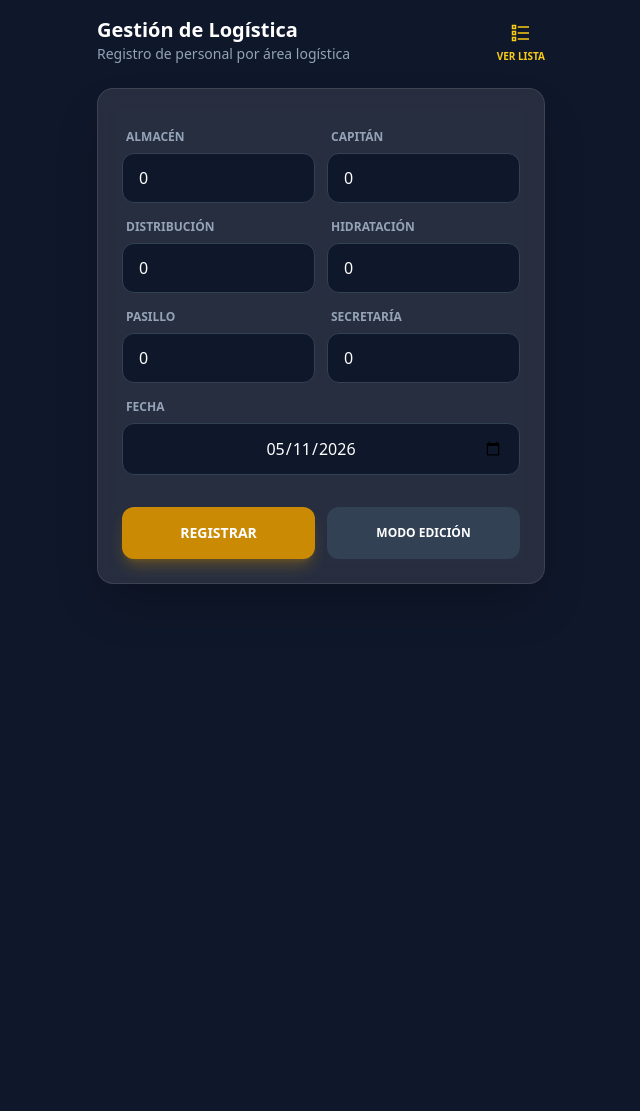
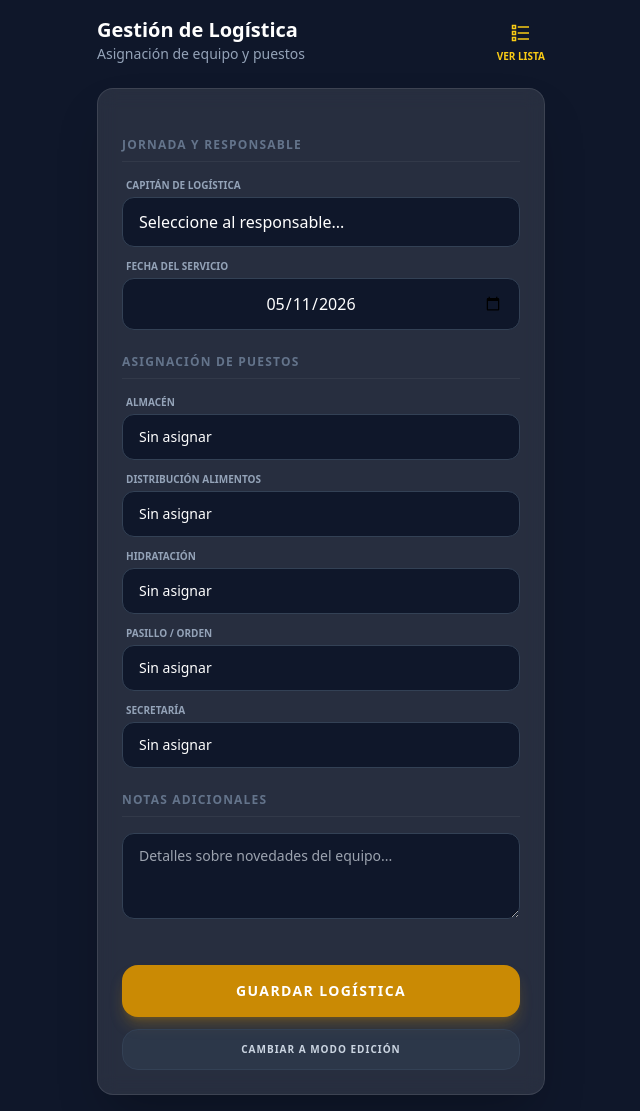
Before and after one commit to jeancgarciaq/estadistica-maranatha-infantil-fastapi, a Python web app: template web/templates/logistica/index.html in a window 1280 px wide. Shown: the whole page, without its empty margins (319-959 px from the left). Before the commit the page ends 584 px from the top, so only its background shows below. Run offline with Jinja, Linux system fonts and the light colour scheme; the template is opened without the code that fills it, so the values that code supplies are empty; some libraries are stand-ins or nearby versions.

Commit message:
feat: add logistics management interface with creation and editing capabilities

```diff
--- a/web/templates/logistica/index.html
+++ b/web/templates/logistica/index.html
@@ -7,7 +7,7 @@
     <div class="mb-6 flex items-center justify-between">
         <div>
             <h2 class="text-xl font-bold text-white">Gestión de Logística</h2>
-            <p class="text-slate-400 text-sm">Registro de personal por área logística</p>
+            <p class="text-slate-400 text-sm">Asignación de equipo y puestos</p>
         </div>
         <a href="/logistica/lista" class="text-yellow-400 hover:text-yellow-300 flex flex-col items-center">
             <i class="la la-list text-2xl"></i>
@@ -30,72 +30,121 @@
     </script>
 
     <div class="glass p-6 rounded-2xl border border-white/10 shadow-2xl">
-        <form id="logisticaForm" action="/logistica/crear" method="post" class="space-y-4">
+        <form id="logisticaForm" action="/logistica/crear" method="post" class="space-y-6">
+            <!-- ID solo para edición -->
             <div id="id_field" class="hidden">
-                <label class="block text-xs font-semibold text-slate-400 uppercase mb-2 ml-1">ID Logística</label>
+                <label class="block text-[10px] font-bold text-yellow-500 uppercase mb-1 ml-1 tracking-wider">ID de
+                    Registro</label>
                 <input type="number" name="id" id="logistica_id"
-                    class="w-full bg-slate-900 border border-slate-700 rounded-xl px-4 py-3 text-white focus:outline-none focus:border-yellow-500">
+                    class="w-full bg-slate-900/50 border border-slate-700 rounded-xl px-4 py-3 text-white focus:outline-none focus:border-yellow-500 font-mono">
             </div>
 
-            <div class="grid grid-cols-2 gap-3">
+            <!-- SECCIÓN 1: Responsable y Fecha -->
+            <div class="space-y-4">
+                <h3 class="text-xs font-bold text-slate-500 uppercase tracking-widest border-b border-white/5 pb-2">
+                    Jornada y Responsable</h3>
+                <div class="space-y-3">
                     <div>
-                    <label class="block text-xs font-semibold text-slate-400 uppercase mb-2 ml-1">Almacén</label>
-                    <input type="number" name="almacen" id="logistica_almacen" value="0" required
-                        class="w-full bg-slate-900 border border-slate-700 rounded-xl px-4 py-3 text-white focus:outline-none focus:border-yellow-500"
-                        placeholder="Cantidad">
+                        <label class="block text-[10px] font-semibold text-slate-400 uppercase mb-1 ml-1">Capitán de
+                            Logística</label>
+                        <select name="id_capitan" id="logistica_id_capitan" required
+                            class="w-full bg-slate-900 border border-slate-700 rounded-xl px-4 py-3 text-white focus:border-yellow-500 appearance-none">
+                            <option value="">Seleccione al responsable...</option>
+                            {% for servidor in servidores %}
+                            <option value="{{ servidor.id }}">{{ servidor.nombre }}</option>
+                            {% endfor %}
+                        </select>
                     </div>
                     <div>
-                    <label class="block text-xs font-semibold text-slate-400 uppercase mb-2 ml-1">Capitán</label>
-                    <input type="number" name="capitan" id="logistica_capitan" value="0" required
-                        class="w-full bg-slate-900 border border-slate-700 rounded-xl px-4 py-3 text-white focus:outline-none focus:border-yellow-500"
-                        placeholder="Cantidad">
+                        <label class="block text-[10px] font-semibold text-slate-400 uppercase mb-1 ml-1">Fecha del
+                            Servicio</label>
+                        <input type="date" name="fecha" id="logistica_fecha" required
+                            class="w-full bg-slate-900 border border-slate-700 rounded-xl px-4 py-3 text-white focus:outline-none focus:border-yellow-500 text-center">
+                    </div>
                 </div>
             </div>
 
-            <div class="grid grid-cols-2 gap-3">
+            <!-- SECCIÓN 2: Distribución de Puestos -->
+            <div class="space-y-4">
+                <h3 class="text-xs font-bold text-slate-500 uppercase tracking-widest border-b border-white/5 pb-2">
+                    Asignación de Puestos</h3>
+                <div class="space-y-3">
                     <div>
-                    <label class="block text-xs font-semibold text-slate-400 uppercase mb-2 ml-1">Distribución</label>
-                    <input type="number" name="distribucion" id="logistica_distribucion" value="0"
-                        class="w-full bg-slate-900 border border-slate-700 rounded-xl px-4 py-3 text-white focus:outline-none focus:border-yellow-500"
-                        placeholder="Cantidad">
+                        <label
+                            class="block text-[10px] font-semibold text-slate-400 uppercase mb-1 ml-1">Almacén</label>
+                        <select name="id_almacen" id="logistica_id_almacen"
+                            class="w-full bg-slate-900 border border-slate-700 rounded-xl px-4 py-3 text-white focus:border-yellow-500 appearance-none text-sm">
+                            <option value="">Sin asignar</option>
+                            {% for servidor in servidores %}
+                            <option value="{{ servidor.id }}">{{ servidor.nombre }}</option>
+                            {% endfor %}
+                        </select>
                     </div>
                     <div>
-                    <label class="block text-xs font-semibold text-slate-400 uppercase mb-2 ml-1">Hidratación</label>
-                    <input type="number" name="hidratacion" id="logistica_hidratacion" value="0"
-                        class="w-full bg-slate-900 border border-slate-700 rounded-xl px-4 py-3 text-white focus:outline-none focus:border-yellow-500"
-                        placeholder="Cantidad">
+                        <label class="block text-[10px] font-semibold text-slate-400 uppercase mb-1 ml-1">Distribución
+                            Alimentos</label>
+                        <select name="id_distribucion" id="logistica_id_distribucion"
+                            class="w-full bg-slate-900 border border-slate-700 rounded-xl px-4 py-3 text-white focus:border-yellow-500 appearance-none text-sm">
+                            <option value="">Sin asignar</option>
+                            {% for servidor in servidores %}
+                            <option value="{{ servidor.id }}">{{ servidor.nombre }}</option>
+                            {% endfor %}
+                        </select>
+                    </div>
+                    <div>
+                        <label
+                            class="block text-[10px] font-semibold text-slate-400 uppercase mb-1 ml-1">Hidratación</label>
+                        <select name="id_hidratacion" id="logistica_id_hidratacion"
+                            class="w-full bg-slate-900 border border-slate-700 rounded-xl px-4 py-3 text-white focus:border-yellow-500 appearance-none text-sm">
+                            <option value="">Sin asignar</option>
+                            {% for servidor in servidores %}
+                            <option value="{{ servidor.id }}">{{ servidor.nombre }}</option>
+                            {% endfor %}
+                        </select>
+                    </div>
+                    <div>
+                        <label class="block text-[10px] font-semibold text-slate-400 uppercase mb-1 ml-1">Pasillo /
+                            Orden</label>
+                        <select name="id_pasillo" id="logistica_id_pasillo"
+                            class="w-full bg-slate-900 border border-slate-700 rounded-xl px-4 py-3 text-white focus:border-yellow-500 appearance-none text-sm">
+                            <option value="">Sin asignar</option>
+                            {% for servidor in servidores %}
+                            <option value="{{ servidor.id }}">{{ servidor.nombre }}</option>
+                            {% endfor %}
+                        </select>
+                    </div>
+                    <div>
+                        <label
+                            class="block text-[10px] font-semibold text-slate-400 uppercase mb-1 ml-1">Secretaría</label>
+                        <select name="id_secretaria" id="logistica_id_secretaria"
+                            class="w-full bg-slate-900 border border-slate-700 rounded-xl px-4 py-3 text-white focus:border-yellow-500 appearance-none text-sm">
+                            <option value="">Sin asignar</option>
+                            {% for servidor in servidores %}
+                            <option value="{{ servidor.id }}">{{ servidor.nombre }}</option>
+                            {% endfor %}
+                        </select>
+                    </div>
                 </div>
             </div>
 
-            <div class="grid grid-cols-2 gap-3">
-                <div>
-                    <label class="block text-xs font-semibold text-slate-400 uppercase mb-2 ml-1">Pasillo</label>
-                    <input type="number" name="pasillo" id="logistica_pasillo" value="0"
-                        class="w-full bg-slate-900 border border-slate-700 rounded-xl px-4 py-3 text-white focus:outline-none focus:border-yellow-500"
-                        placeholder="Cantidad">
-                </div>
-                <div>
-                    <label class="block text-xs font-semibold text-slate-400 uppercase mb-2 ml-1">Secretaría</label>
-                    <input type="number" name="secretaria" id="logistica_secretaria" value="0"
-                        class="w-full bg-slate-900 border border-slate-700 rounded-xl px-4 py-3 text-white focus:outline-none focus:border-yellow-500"
-                        placeholder="Cantidad">
-                </div>
+            <!-- SECCIÓN 3: Observaciones -->
+            <div class="space-y-4">
+                <h3 class="text-xs font-bold text-slate-500 uppercase tracking-widest border-b border-white/5 pb-2">
+                    Notas Adicionales</h3>
+                <textarea name="observaciones" id="logistica_observaciones" rows="3"
+                    class="w-full bg-slate-900 border border-slate-700 rounded-xl px-4 py-3 text-white focus:outline-none focus:border-yellow-500 text-sm"
+                    placeholder="Detalles sobre novedades del equipo..."></textarea>
             </div>
 
-            <div>
-                <label class="block text-xs font-semibold text-slate-400 uppercase mb-2 ml-1">Fecha</label>
-                <input type="date" name="fecha" id="logistica_fecha" required
-                    class="w-full bg-slate-900 border border-slate-700 rounded-xl px-4 py-3 text-white focus:outline-none focus:border-yellow-500 text-center">
-            </div>
-
-            <div class="grid grid-cols-2 gap-3 pt-4">
+            <!-- Botones de Acción -->
+            <div class="flex flex-col gap-3 pt-4">
                 <button type="submit" id="btn_submit"
-                    class="bg-yellow-600 hover:bg-yellow-500 text-white font-bold py-4 rounded-xl transition-all active:scale-95 shadow-lg shadow-yellow-600/30 uppercase text-sm">
-                    Registrar
+                    class="w-full bg-yellow-600 hover:bg-yellow-500 text-white font-bold py-4 rounded-2xl transition-all active:scale-95 shadow-lg shadow-yellow-600/30 uppercase text-sm tracking-widest">
+                    Guardar Logística
                 </button>
                 <button type="button" onclick="cambiarAModoEdicion()" id="btn_mode"
-                    class="bg-slate-700 hover:bg-slate-600 text-white font-bold py-4 rounded-xl transition-all uppercase text-xs">
-                    Modo Edición
+                    class="w-full bg-slate-700/50 hover:bg-slate-600 text-slate-300 font-bold py-3 rounded-2xl transition-all uppercase text-[10px] tracking-widest border border-slate-700">
+                    Cambiar a Modo Edición
                 </button>
             </div>
         </form>
@@ -103,7 +152,7 @@
         <form id="deleteForm" action="/logistica/eliminar" method="post" class="hidden">
             <input type="hidden" name="id" id="delete_id">
             <button type="submit" onclick="return confirm('¿Eliminar registro de logística?')"
-                class="w-full bg-red-600/20 hover:bg-red-600 text-red-500 hover:text-white font-bold py-3 rounded-xl border border-red-600/50 transition-all mt-2 uppercase text-xs">
+                class="w-full bg-red-600/10 hover:bg-red-600 text-red-500 hover:text-white font-bold py-4 rounded-2xl border border-red-500/30 transition-all mt-4 uppercase text-xs tracking-widest">
                 Eliminar Registro
             </button>
         </form>
@@ -111,6 +160,7 @@
 </div>
 
 <script>
+
     function cambiarAModoEdicion() {
         const form = document.getElementById('logisticaForm');
         const idField = document.getElementById('id_field');
@@ -135,21 +185,28 @@
             document.getElementById('logistica_id').required = false;
         }
     }
-    document.getElementById('logistica_fecha').valueAsDate = new Date();
 
     window.onload = function () {
-        const urlParams = new URLSearchParams(window.location.search);
         const editId = urlParams.get('edit_id');
         if (editId) {
             cambiarAModoEdicion();
             document.getElementById('logistica_id').value = editId;
-            document.getElementById('logistica_almacen').value = urlParams.get('almacen') || "0";
-            document.getElementById('logistica_capitan').value = urlParams.get('capitan') || "0";
-            document.getElementById('logistica_distribucion').value = urlParams.get('distribucion') || "0";
-            document.getElementById('logistica_hidratacion').value = urlParams.get('hidratacion') || "0";
-            document.getElementById('logistica_pasillo').value = urlParams.get('pasillo') || "0";
-            document.getElementById('logistica_secretaria').value = urlParams.get('secretaria') || "0";
+            document.getElementById('delete_id').value = editId;
+
+            // Pre-cargar valores de los selectores si vienen en la URL
+            // Nota: En una fase posterior, lo ideal sería obtener los IDs de los servidores reales
+            // asignados a cada puesto mediante una consulta AJAX.
+            document.getElementById('logistica_id_capitan').value = urlParams.get('capitan_id') || "";
+            document.getElementById('logistica_id_almacen').value = urlParams.get('almacen_id') || "";
+            document.getElementById('logistica_id_distribucion').value = urlParams.get('distribucion_id') || "";
+            document.getElementById('logistica_id_hidratacion').value = urlParams.get('hidratacion_id') || "";
+            document.getElementById('logistica_id_pasillo').value = urlParams.get('pasillo_id') || "";
+            document.getElementById('logistica_id_secretaria').value = urlParams.get('secretaria_id') || "";
+            document.getElementById('logistica_observaciones').value = urlParams.get('obs') || "";
+
             if (urlParams.get('fecha')) document.getElementById('logistica_fecha').value = urlParams.get('fecha');
+        } else {
+            document.getElementById('logistica_fecha').valueAsDate = new Date();
         }
     };
 </script>
```
Lines whose indentation alone changed are shown as unchanged.
